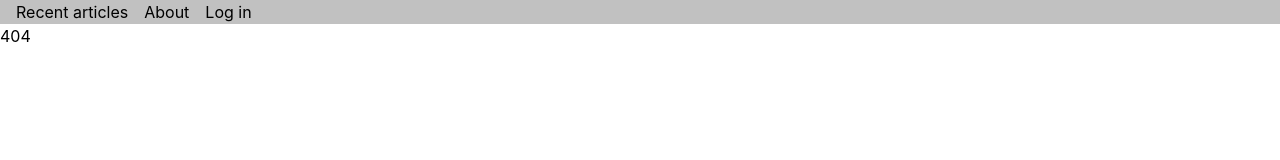
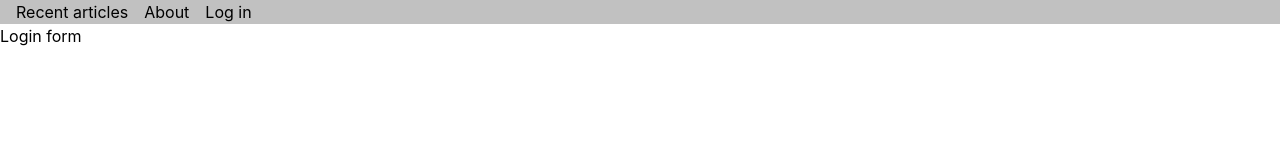
Before and after one commit to LukasVaculcik/applifting-exercise, a React (Create React App) app: page /admin/edit/1 in a window 1280 px wide. Before the commit this address had no page. Shown: the top 160 px of the page. Built offline with nearby package versions, Linux system fonts and the light colour scheme.

Commit message:
add routes for admin

```diff
--- a/src/index.tsx
+++ b/src/index.tsx
@@ -4,13 +4,15 @@ import { BrowserRouter, Routes, Route } from "react-router-dom"
 import store from "./store"
 import { Provider } from "react-redux"
 import "./index.css"
-import Home from "./page/Home"
-import ArticleDetail from "./page/ArticleDetail"
-import About from "./page/About"
-import Login from "./page/Login"
-import NoPage from "./page/NoPage"
+import Home from "./pageFront/Home"
+import ArticleDetail from "./pageFront/ArticleDetail"
+import About from "./pageFront/About"
+import Login from "./pageFront/Login"
+import NoPage from "./pageFront/NoPage"
 import reportWebVitals from "./reportWebVitals"
 import PageLayout from "./component/PageLayout/PageLayout"
+import ArticleList from "./pageAdmin/ArticleList"
+import ArticleEdit from "./pageAdmin/ArticleEdit"
 
 const container = document.getElementById("root")
 const root = createRoot(container!)
@@ -26,7 +28,13 @@ root.render(
                         element={<ArticleDetail />}
                     />
                     <Route path="about" element={<About />} />
-                    <Route path="login" element={<Login />} />
+                    <Route path="admin" element={<Login />}>
+                        <Route index element={<ArticleList />} />
+                        <Route
+                            path="edit/:articleId"
+                            element={<ArticleEdit />}
+                        />
+                    </Route>
                     <Route path="*" element={<NoPage />} />
                 </Route>
             </Routes>
--- /dev/null
+++ b/src/pageAdmin/ArticleEdit.tsx
@@ -0,0 +1,3 @@
+export default function ArticleEdit() {
+    return <div>edit article</div>
+}
--- /dev/null
+++ b/src/pageAdmin/ArticleList.tsx
@@ -0,0 +1,3 @@
+export default function ArticleList() {
+    return <div>article list</div>
+}
```
Also changed, not shown: src/pageFront/About.tsx (renamed from src/page/About.tsx), src/pageFront/ArticleDetail.tsx (renamed from src/page/ArticleDetail.tsx), src/pageFront/Home.tsx (renamed from src/page/Home.tsx), src/pageFront/Login.tsx (renamed from src/page/Login.tsx), src/pageFront/NoPage.tsx (renamed from src/page/NoPage.tsx).
